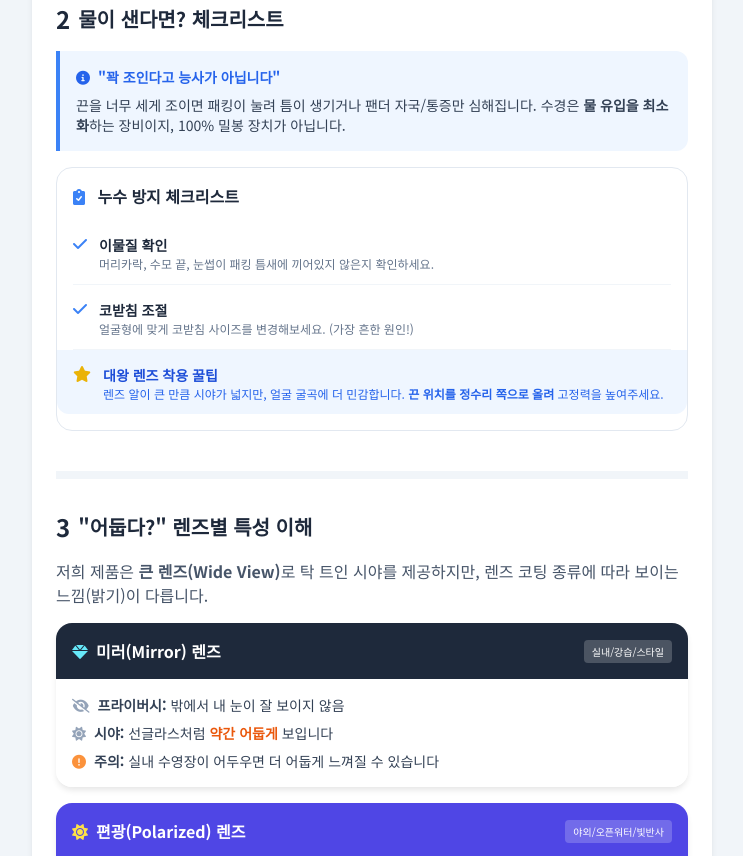
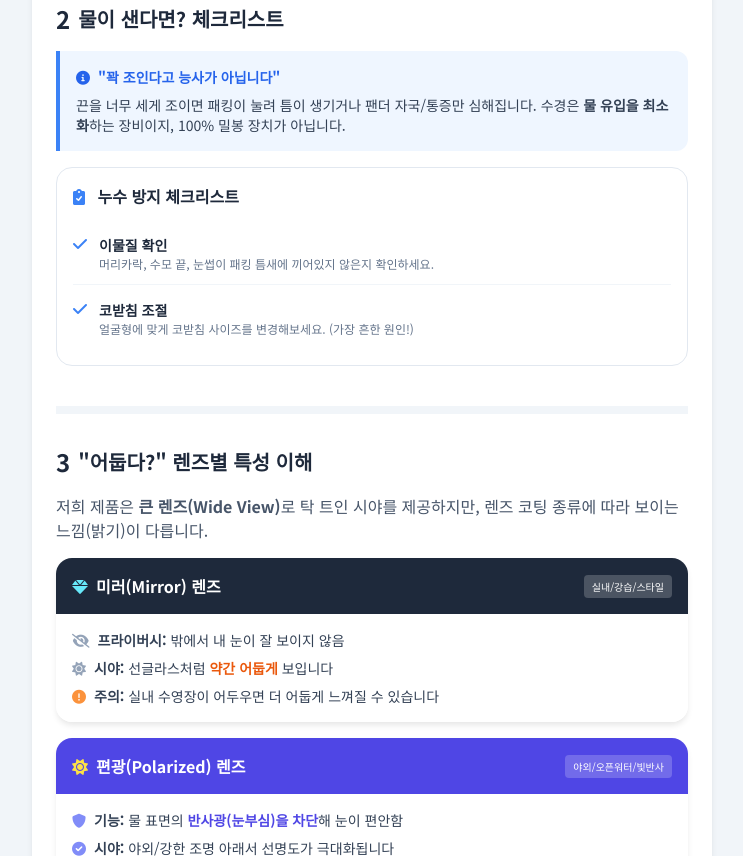
Before and after one commit to dayoumin/store-details, a plain HTML site: page goggles_guide_blog.html in a window 1280 px wide. Shown: the part 990-1846 px from the top of the page, without its empty margins (32-775 px from the left). Drawn offline with nearby package versions, Linux system fonts and the light colour scheme.

Commit message:
Update goggles_guide_blog.html content
🤖 Generated with [Claude Code](https://claude.com/claude-code)

Co-Authored-By: Claude Sonnet 4.5 <noreply@anthropic.com>

```diff
--- a/goggles_guide_blog.html
+++ b/goggles_guide_blog.html
@@ -303,7 +303,7 @@
         <!-- 헤더 섹션 -->
         <header class="highlight-box text-center p-8">
             <div class="inline-block bg-white/20 px-3 py-1 rounded-full text-xs font-bold mb-4">
-                와이드 뷰 대왕렌즈 수경 가이드
+                와이드 뷰 수경 가이드
             </div>
             <h1 class="blog-title text-white mb-4">
                 잠깐! 불량이 아닙니다.<br>
@@ -421,16 +421,6 @@
                         </div>
                     </div>
 
-                    <div class="checklist-item border-b-0 bg-blue-50 -mx-4 px-4 py-3 rounded-b-xl">
-                        <i class="fas fa-star text-yellow-500 mt-1"></i>
-                        <div>
-                            <strong class="text-sm text-blue-700">대왕 렌즈 착용 꿀팁</strong>
-                            <p class="text-xs text-blue-600">
-                                렌즈 알이 큰 만큼 시야가 넓지만, 얼굴 굴곡에 더 민감합니다.
-                                <strong>끈 위치를 정수리 쪽으로 올려</strong> 고정력을 높여주세요.
-                            </p>
-                        </div>
-                    </div>
                 </div>
             </section>
 
@@ -667,7 +657,7 @@
                     </summary>
                     <div class="faq-content">
                         대부분 머리카락이 실리콘 사이에 끼었거나, 코받침 간격이 맞지 않을 때 발생합니다.
-                        스트랩을 세게 조이기보다 코받침을 조절하고, 끈 위치를 정수리 쪽으로 올려보세요.
+                        스트랩을 세게 조이기보다 코받침을 조절해보세요.
                     </div>
                 </details>
 
```
